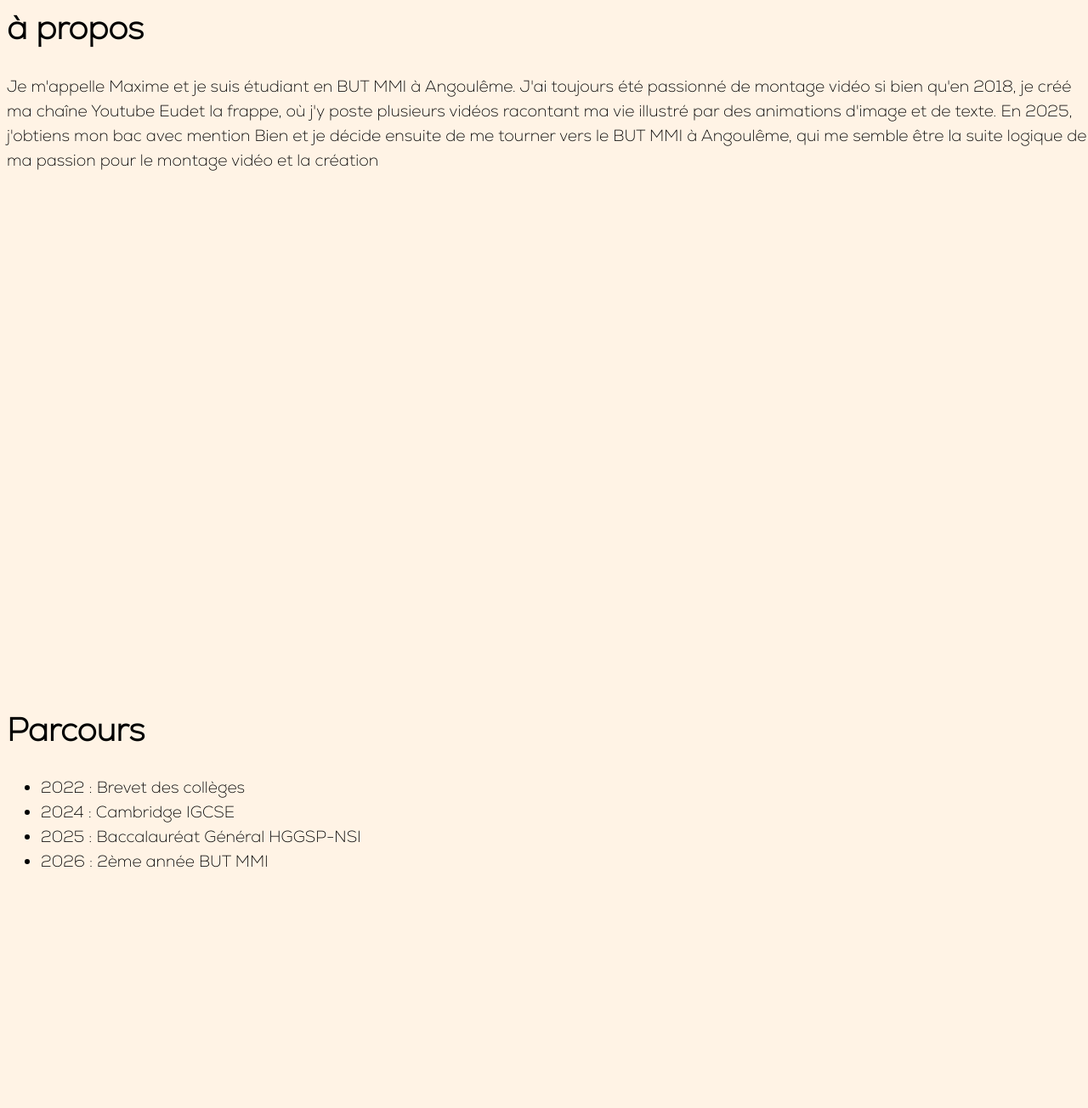
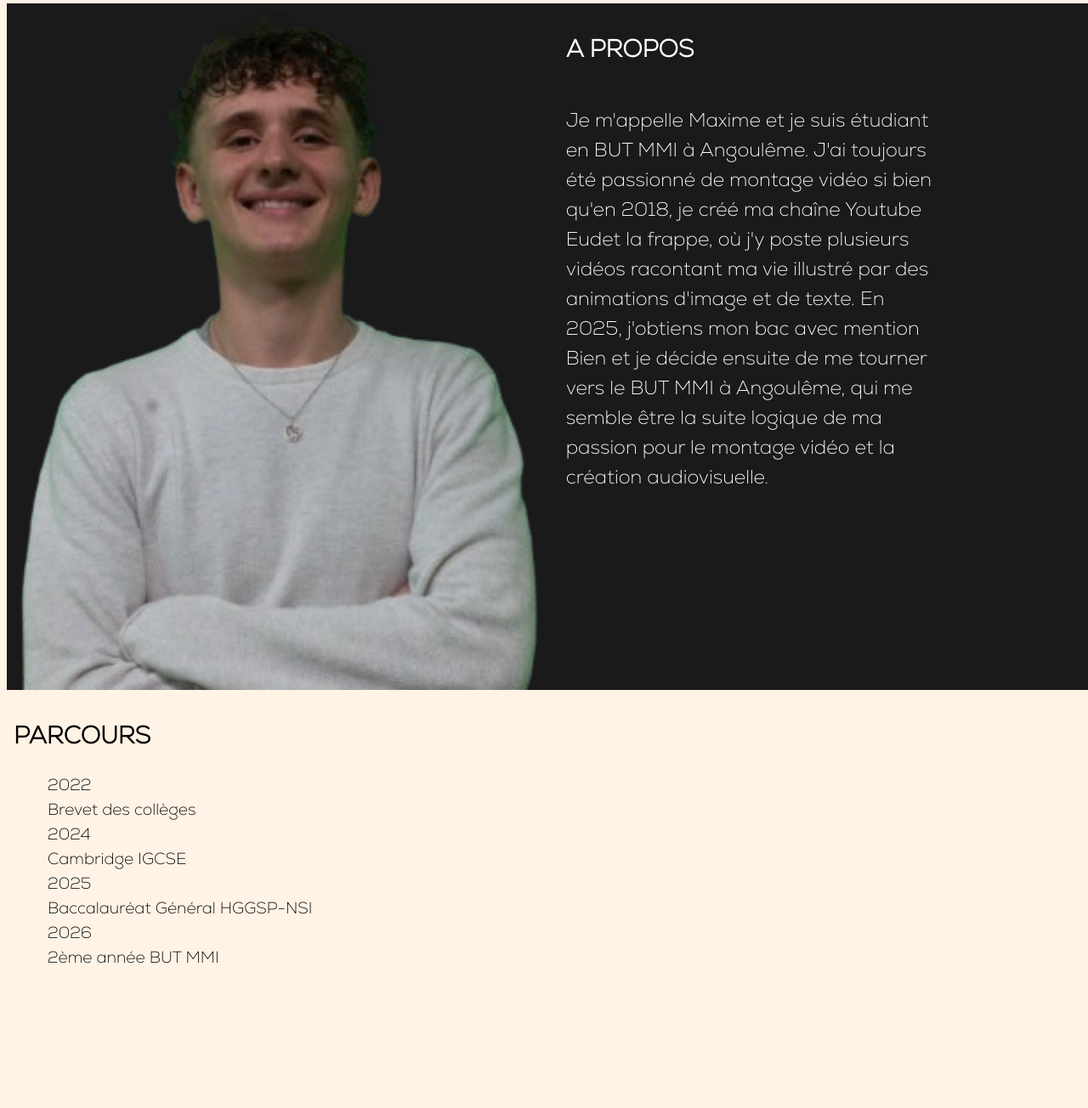
Before and after one commit to maraquin/portfolio, a website built with Vite: page index.html in a window 1280 px wide. Shown: the part 896-2200 px from the top of the page at 85% size. Built offline with nearby package versions, Linux system fonts and the light colour scheme; files whose address does not match are found by name.

Commit message:
Mise en place de la section à propos

```diff
--- a/assets/css/style.css
+++ b/assets/css/style.css
@@ -18,6 +18,10 @@ body {
     font-size: 19px;
     font-weight: 100;
 }
+
+
+
+/* header */
 
 nav {
     margin-left: auto;
@@ -47,6 +51,11 @@ nav a {
     color: black;
 }
 
+
+
+
+/* presentation */
+
 .présentation {
     font-family: "Spell of Asia";
     text-align: center;
@@ -67,7 +76,44 @@ nav a {
     margin-right: auto;
 }
 
-div {
+
+.contenu section {
     width: 100vw;
     height: 100vh;
+    padding-top: 1vh;
+    padding-left: 1vh;
 }
+
+
+
+
+
+/* section à propos */
+
+#apropos {
+    background-color: rgb(26, 26, 26);
+    color: white;
+    display: flex;
+}
+
+
+#apropos div {
+    display: flex;
+    flex-direction: column;
+    margin-left: 2vw;
+}
+
+
+#apropos div p {
+    width: 70%;
+    font-size: larger;
+}
+
+
+
+
+/* section parcours */
+
+#parcours li {
+    list-style: none;
+}
--- a/index.html
+++ b/index.html
@@ -13,8 +13,8 @@
                 <li><a href="#apropos">A propos</a></li>
                 <li><a href="#parcours">Parcours</a></li>
                 <li><a href="#competences">Compétences</a></li>
-                <li><a href="#projets"></a>Projets</li>
-                <li><a href="#contact"></a>Contact</li>
+                <li><a href="#projets">Projets</a></li>
+                <li><a href="#contact">Contact</a></li>
             </ul>
         </nav>
     </header>
@@ -27,8 +27,10 @@
 
         <!-- section à propos -->
 
-        <div id="#apropos">
-            <h1>à propos</h1>
+        <section id="apropos">
+                <img src="/assets/img/pdp-wbg-r.png" alt="photo de profil">
+                <div>
+                    <h1>A PROPOS</h1>
                     <p>Je m'appelle Maxime et je suis étudiant en
                         BUT MMI à Angoulême. J'ai toujours été
                         passionné de montage vidéo si bien qu'en 2018,
@@ -39,24 +41,34 @@
                         je décide ensuite de me tourner vers le BUT MMI
                         à Angoulême, qui me semble être la suite logique
                         de ma passion pour le montage vidéo et la création
+                        audiovisuelle.
                     </p>
                 </div>
+        </section>
 
 
         <!-- section parcours -->
 
-        <div id="#parcours">
-            <h1>Parcours</h1>
+        <section id="parcours">
+            <h1>PARCOURS</h1>
             <ul>
-                <li>2022 : Brevet des collèges</li>
-                <li>2024 : Cambridge IGCSE</li>
-                <li>2025 : Baccalauréat Général HGGSP-NSI</li>
-                <li>2026 : 2ème année BUT MMI</li>
+                <li>
+                    2022<br>Brevet des collèges
+                </li>
+                <li>
+                    2024<br>Cambridge IGCSE
+                </li>
+                <li>
+                    2025 <br> Baccalauréat Général HGGSP-NSI
+                </li>
+                <li>
+                    2026 <br> 2ème année BUT MMI
+                </li>
             </ul>
-        </div>
+        </section>
 
-        <div id="#competences">
-            <h1>Compétences</h1>
+        <section id="competences">
+            <h1>COMPETENCES</h1>
             <ul>
                 <li>Design graphique</li>
                 <li>Montage vidéo</li>
@@ -71,27 +83,27 @@
                 <li>VS Code</li>
                 <li>Figma</li>
             </ul>
-        </div>
+        </section>
 
 
         <!-- section projets -->
 
-        <div id="#projets">
-            <h1>Projets</h1>
+        <section id="projets">
+            <h1>PROJETS</h1>
             <div>
                 <p>Chaîne Youtube :</p>
                 <p>Graphisme :</p>
                 <p></p>
             </div>
-        </div>
+        </section>
 
 
         <!-- section contact -->
 
-        <div id="#contact">
-            <h1>Contact</h1>
+        <section id="contact">
+            <h1>CONTACT</h1>
             <form action=""></form>
-        </div>
+        </section>
 
     </main>
     <footer>
```
Also changed, not shown: assets/img/pdp-wbg-r.png (added), assets/img/pdp-wbg.png (added). Lines whose indentation alone changed are shown as unchanged.
